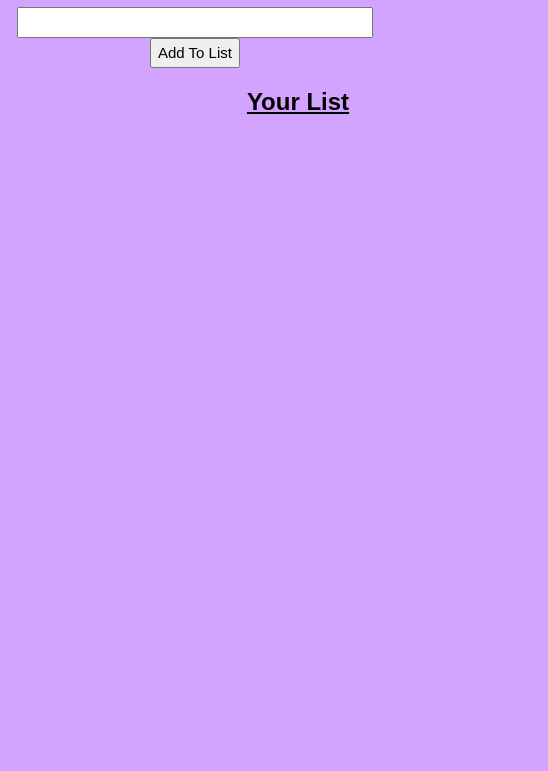
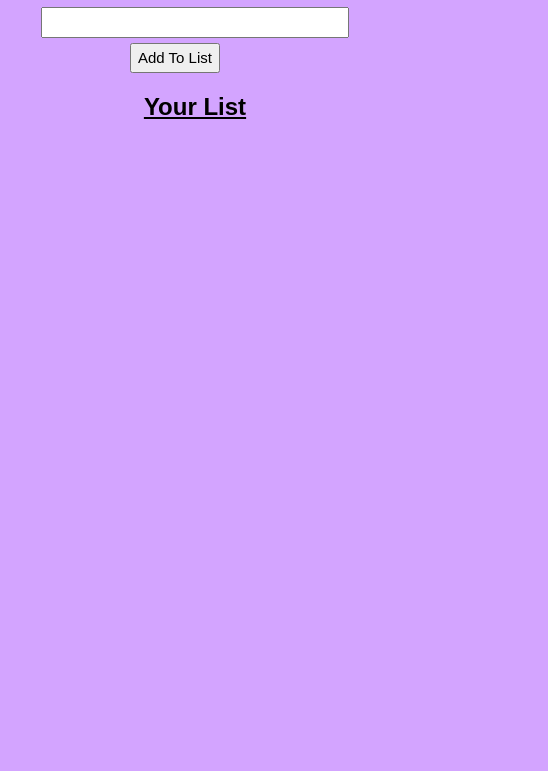
Before and after one commit to Aman-Aarav-Narang/todo_list.github.io, a plain HTML site: page index.html in a window 390 px wide. Shown: the part 73-844 px from the top of the page, 548 px wide, since content can reach past the window. Drawn offline with Linux system fonts and the light colour scheme.

Commit message:
Update style.css

```diff
--- a/style.css
+++ b/style.css
@@ -24,3 +24,20 @@ body{
     width: 500px;
     margin: auto;
 }
+
+@media (max-width: 480px) {
+
+    #todolist{
+        width: 350px;
+        display: inline;
+        text-align: center;
+    }
+    .btn{
+        margin-top: 5px;
+    }
+
+    #text {
+        width: 300px;
+    }
+
+}
```
